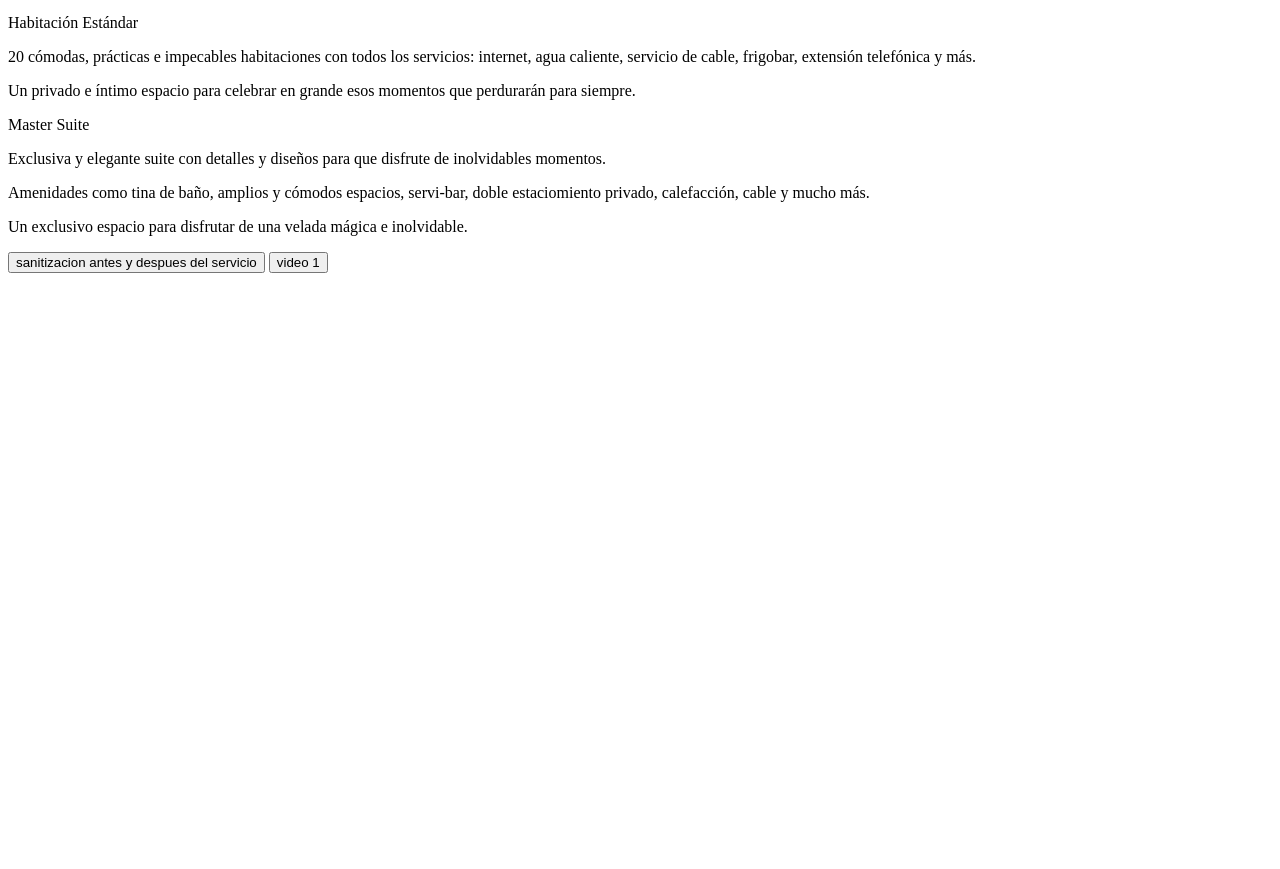
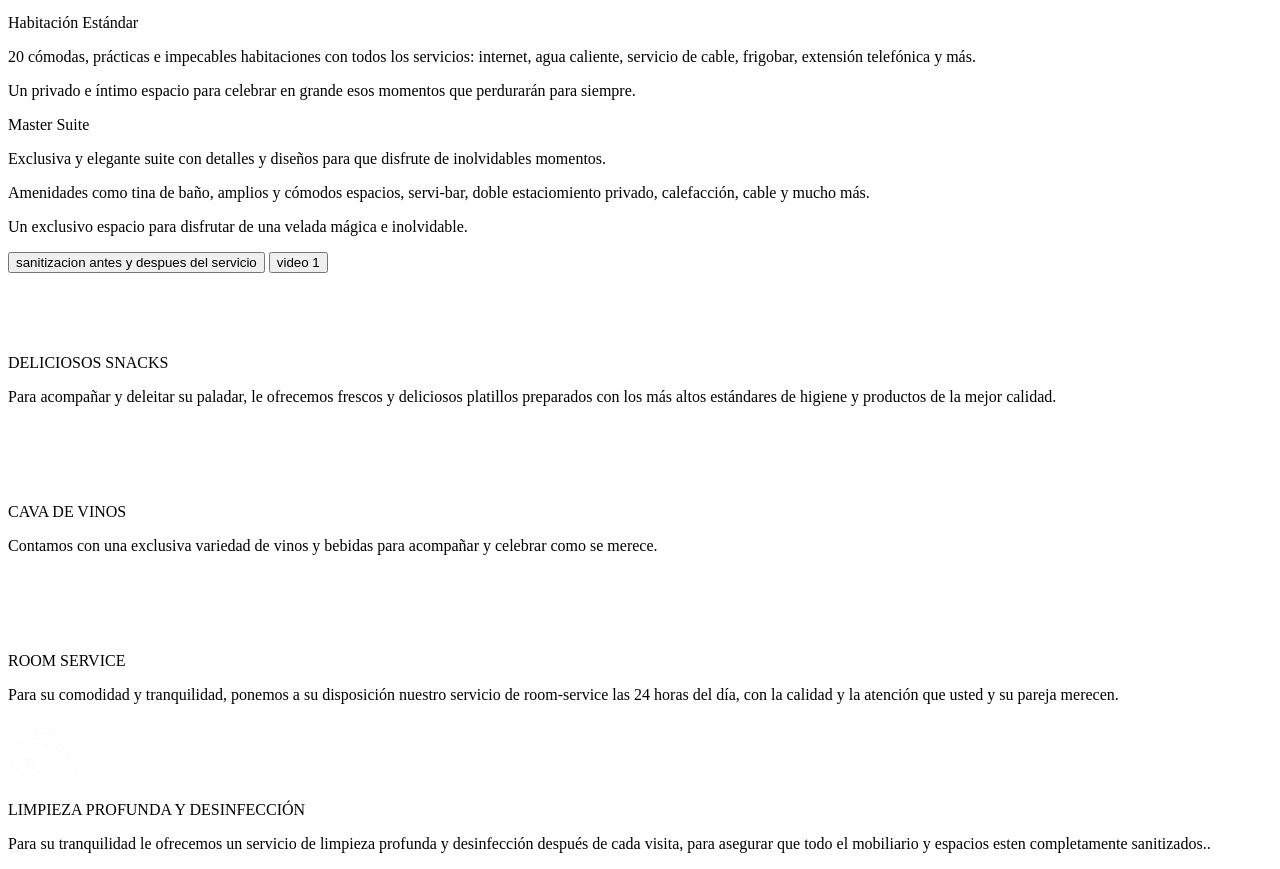
Before and after one commit to abibflores/fjmotel.com, a plain HTML site: page index.html in a window 1280 px wide. Shown: the part 2656-3525 px from the top of the page. Before the commit the page ends 2937 px from the top, so only its background shows below. Drawn offline with Linux system fonts and the light colour scheme.

Commit message:
3:27_31_12_2021

```diff
--- a/index.html
+++ b/index.html
@@ -60,6 +60,36 @@
             <button type="button">sanitizacion antes y despues del servicio</button>
             <button type="button">video 1</button>
         </div>
+        <img src="./public/icon-foods.png" alt="imagen comida">
+        <p>DELICIOSOS SNACKS</p>
+        <p>Para acompañar y deleitar su paladar,
+            le ofrecemos frescos y deliciosos platillos
+            preparados con los más altos estándares de higiene y
+            productos de la mejor calidad.</p>
+        <div>
+        </div>
+        <img src="./public/icon-events.png" alt="imagen vino">
+        <p>CAVA DE VINOS</p>
+        <p>Contamos con una exclusiva variedad de
+            vinos y bebidas para acompañar y celebrar como se merece.</p>
+        <div>
+        </div>
+        <img src="./public/icon-order.png" alt="room service">
+        <p>ROOM SERVICE</p>
+        <p>Para su comodidad y tranquilidad,
+            ponemos a su disposición nuestro servicio de
+            room-service las 24 horas del día, con la calidad y la
+            atención que usted y su pareja merecen.</p>
+        <div>
+        </div>
+        <img src="./public/icon-delivery.png" alt="imagen limpieza">
+        <p>LIMPIEZA PROFUNDA Y DESINFECCIÓN</p>
+        <p>Para su tranquilidad le ofrecemos un
+            servicio de limpieza profunda y desinfección
+            después de cada visita, para asegurar que todo el
+            mobiliario y espacios esten completamente sanitizados..</p>
+        <div>
+        </div>
         <script>
             // codigo javascript
         </script>
```
Also changed, not shown: public/icon-delivery.png (added), public/icon-events.png (added), public/icon-foods.png (added), public/icon-order.png (added).
